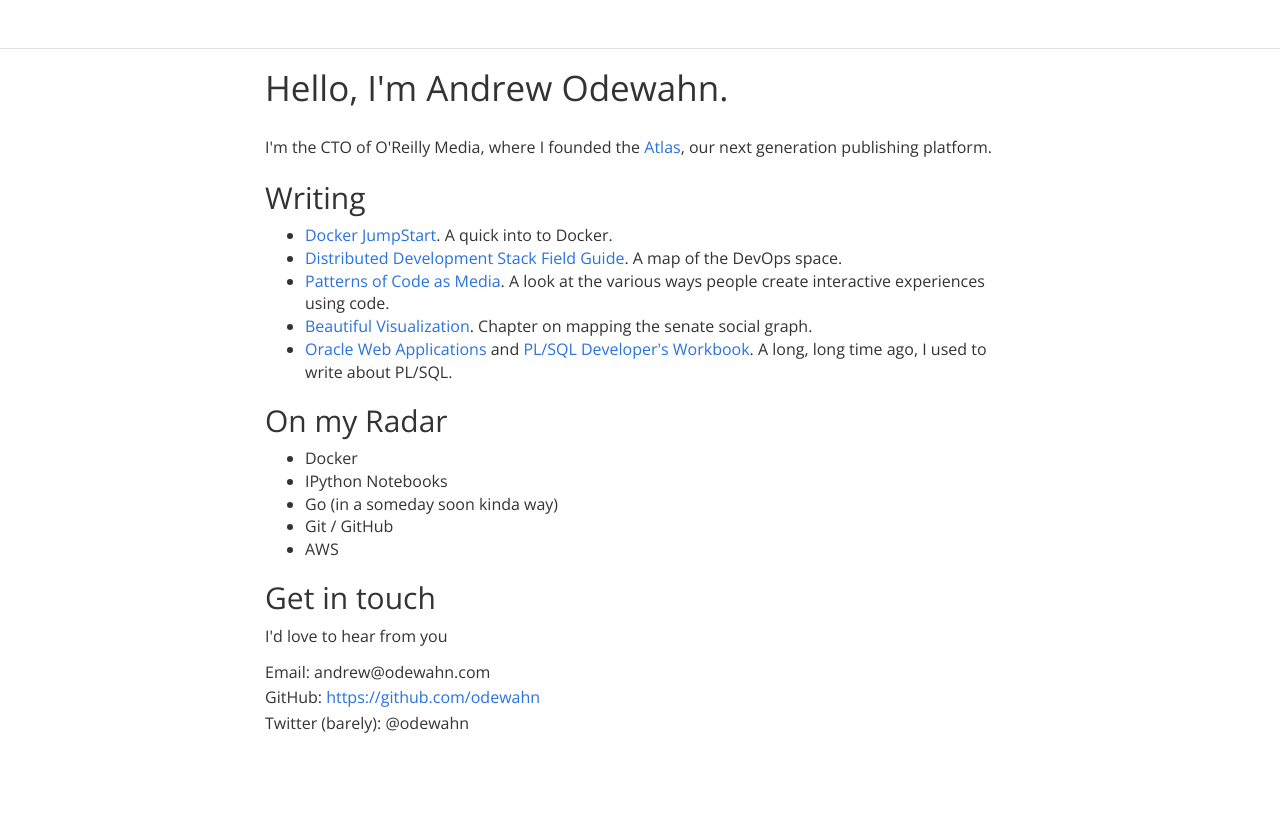
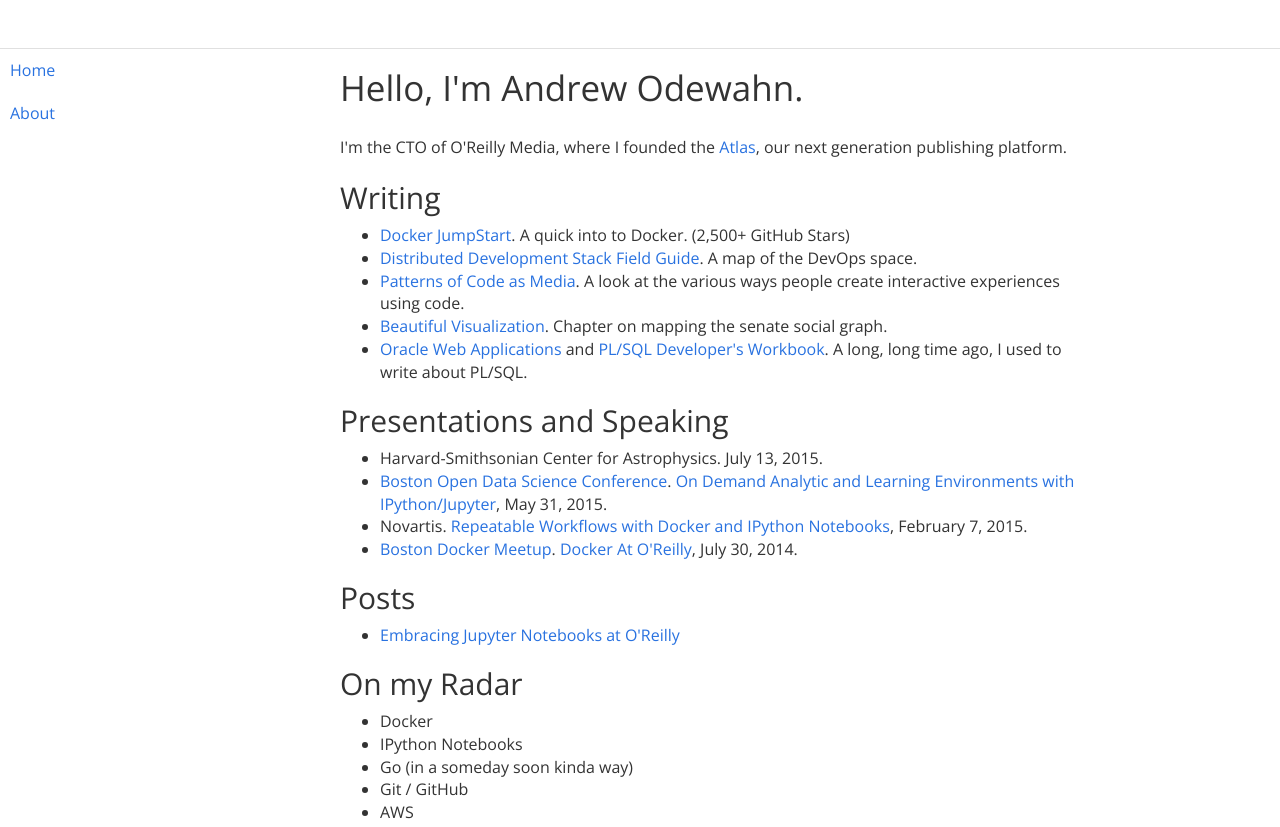
Before and after one commit to odewahn/odewahn.com, a plain HTML site: page index.html in a window 1280 px wide. Shown: the top 827 px of the page. Before the commit the page ends 800 px from the top, so only its background shows below. Drawn offline with nearby package versions, Linux system fonts and the light colour scheme; some packages are replaced by stand-ins of ours.

Commit message:
added speaking section

```diff
--- a/index.html
+++ b/index.html
@@ -33,6 +33,23 @@
 
     <div id="flex-box">
 
+	    <section id="sidebar">
+
+
+
+   <div class="toc-element clearfix">
+      <a href="index.html">Home</a>
+   </div>
+
+
+
+   <div class="toc-element clearfix">
+      <a href="about.html">About</a>
+   </div>
+
+
+
+        </section>
 
         <section id="content">
             <section id="content-body">
@@ -41,11 +58,23 @@
 <p>I&#39;m the CTO of O&#39;Reilly Media, where I founded the <a href="http://atlas.oreilly.com">Atlas</a>, our next generation publishing platform.</p>
 <h2>Writing</h2>
 <ul>
-<li><a href="http://odewahn.github.io/docker-jumpstart/">Docker JumpStart</a>.  A quick into to Docker.</li>
+<li><a href="http://odewahn.github.io/docker-jumpstart/">Docker JumpStart</a>.  A quick into to Docker. (2,500+ GitHub Stars)</li>
 <li><a href="http://sites.oreilly.com/odewahn/dds-field-guide/">Distributed Development Stack Field Guide</a>.  A map of the DevOps space.</li>
 <li><a href="https://github.com/odewahn/code-as-media">Patterns of Code as Media</a>.  A look at the various ways people create interactive experiences using code.</li>
 <li><a href="http://www.amazon.com/Beautiful-Visualization-Looking-through-Practice/dp/1449379869">Beautiful Visualization</a>.  Chapter on mapping the senate social graph.</li>
 <li><a href="http://www.amazon.com/Oracle-Web-Applications-Developers-Introduction/dp/1565926870/">Oracle Web Applications</a> and <a href="http://www.amazon.com/Oracle-PL-SQL-Programming-Developers/dp/1565926749">PL/SQL Developer&#39;s Workbook</a>.  A long, long time ago, I used to write about PL/SQL.</li>
+</ul>
+<h2>Presentations and Speaking</h2>
+<ul>
+<li>Harvard-Smithsonian Center for Astrophysics.  July 13, 2015.</li>
+<li><a href="http://opendatascicon.com/schedule/on-demand-analytic-and-learning-environments-with-ipythonjupyter/">Boston Open Data Science Conference</a>.  <a href="http://lambdaops.com/jupyter-environments-odsc2015/">On Demand Analytic and Learning Environments with IPython/Jupyter</a>, May 31, 2015.</li>
+<li>Novartis.  <a href="http://odewahn.github.io/repeatable-workflows-docker-ipython/">Repeatable Workflows with
+Docker and IPython Notebooks</a>, February 7, 2015.</li>
+<li><a href="http://www.meetup.com/Docker-Boston/events/194894152/">Boston Docker Meetup</a>.  <a href="http://sites.oreilly.com/odewahn/docker-at-oreilly/ch01.html">Docker At O&#39;Reilly</a>,  July 30, 2014.</li>
+</ul>
+<h2>Posts</h2>
+<ul>
+<li><a href="https://beta.oreilly.com/ideas/jupyter-at-oreilly">Embracing Jupyter Notebooks at O&#39;Reilly</a></li>
 </ul>
 <h2>On my Radar</h2>
 <ul>
```
Also changed, not shown: about.html (+17 -0 lines).
